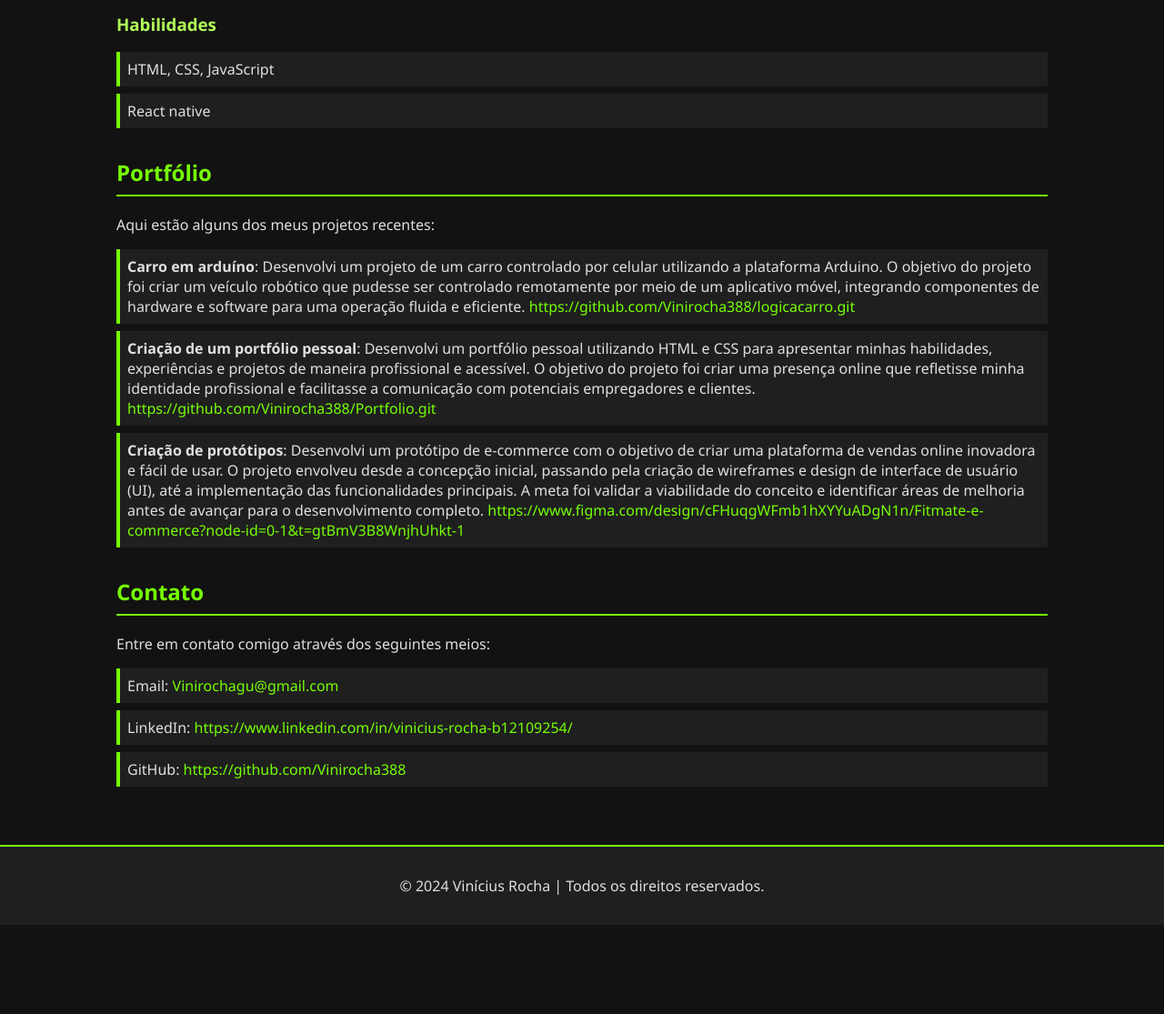
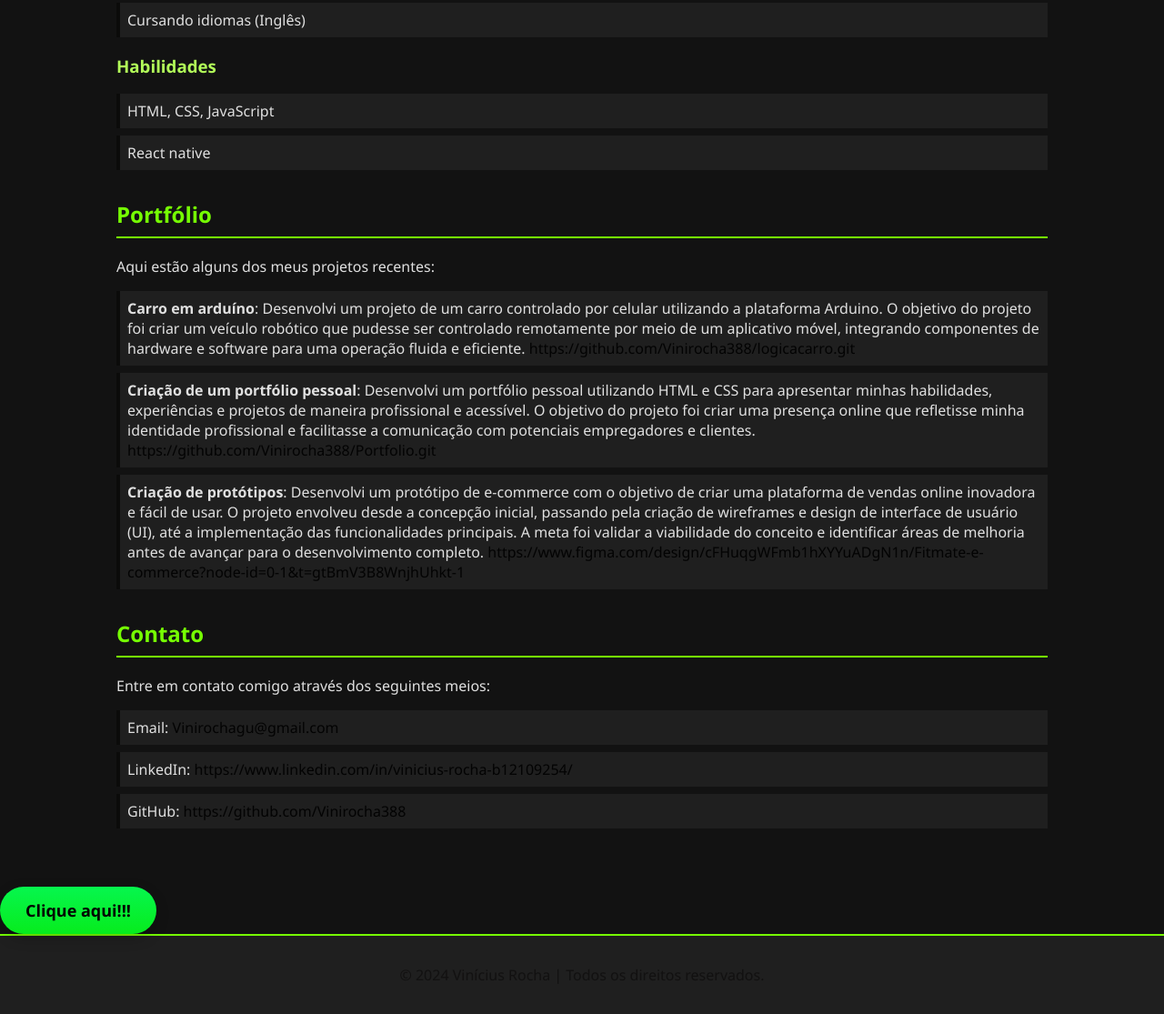
Before and after one commit to Vinirocha388/curriculopessoal, a plain HTML site: page Curriculo.html in a window 1280 px wide. Shown: the part 817-1932 px from the top of the page at 91% size. Before the commit the page ends 1834 px from the top, so only its background shows below. Drawn offline with Linux system fonts and the light colour scheme.

Commit message:
Upload 2 on cloud

```diff
--- a/Curriculo.html
+++ b/Curriculo.html
@@ -33,8 +33,8 @@
             <li><strong>Newpack</strong> - Cargo: Desenvolvedor Full stack (Junho 2024- Agosto 2024)
                 <ul>
                     <li>Desenvolvimento de logins</li>
-                    <li>Desenvolvedor de formas de pagamento</li>
-                    <li>Desenvolvimento de entregas</li>
+                    <li>Desenvolvedor de abas de produto</li>
+                    <li>Desenvolvimento de abas de entrega</li>
                 </ul>
             </li>
         </ul>
@@ -43,6 +43,7 @@
         <ul>
             <li><strong>SENAI Valinhos</strong> - Técnico em Desenvolvimento de Sistemas</li>
             <li><strong>SESI 299</strong> - Ensino básico</li>
+            <li>Cursando idiomas (Inglês)</li>
         </ul>
 
         <h3>Habilidades</h3>
@@ -77,6 +78,12 @@
     </section>
 </div>
 
+<button class="beautiful-button">
+    <a href="https://www.instagram.com/viniciusalexandro/" </a>
+    Clique aqui!!!
+
+  </button>
+
 <footer>
     <p>&copy; 2024 Vinícius Rocha | Todos os direitos reservados.</p>
 </footer>
--- a/assets/stylecurri.css
+++ b/assets/stylecurri.css
@@ -74,7 +74,7 @@ h2 {
     background-color: #1F1F1F;
     margin: 0.5rem 0;
     padding: 0.5rem;
-    border-left: 4px solid #76FF03;
+    border-left: 4px solid #0b0b0a;
 }
 
 .section ul ul {
@@ -87,7 +87,7 @@ h2 {
 }
 
 a {
-    color: #76FF03;
+    color: #030303;
     text-decoration: none;
 }
 
@@ -99,6 +99,68 @@ footer {
     text-align: center;
     padding: 1rem 0;
     background-color: #1F1F1F;
-    color: #E0E0E0;
+    color: #121111;
     border-top: 2px solid #76FF03;
 }
+
+.beautiful-button {
+    position: relative;
+    display: inline-block;
+    background: linear-gradient(to bottom, #06f64e, #07ec1d);
+   /* Gradient background */
+    color: rgb(6, 2, 2);
+   /* White text color */
+    font-family: "Segoe UI", sans-serif;
+   /* Stylish and legible font */
+    font-weight: bold;
+    font-size: 18px;
+   /* Large font size */
+    border: none;
+   /* No border */
+    border-radius: 30px;
+   /* Rounded corners */
+    padding: 14px 28px;
+   /* Large padding */
+    cursor: pointer;
+   /* Cursor on hover */
+    box-shadow: 0 5px 15px rgba(0, 0, 0, 0.2);
+   /* Subtle shadow */
+    animation: button-shimmer 2s infinite;
+    transition: all 0.3s ease-in-out;
+   /* Smooth transition */
+  }
+
+  /* Hover animation */
+  .beautiful-button:hover {
+    background: linear-gradient(to bottom, #08e94b, #0bed3c);
+    animation: button-particles 1s ease-in-out infinite;
+    transform: translateY(-2px);
+  }
+
+  /* Click animation */
+  .beautiful-button:active {
+    transform: scale(0.95);
+    box-shadow: 0 2px 10px rgba(6, 241, 131, 0.3);
+  }
+
+  /* Shimmer animation */
+  @keyframes button-shimmer {
+    0% {
+      background-position: left top;
+    }
+
+    100% {
+      background-position: right bottom;
+    }
+  }
+
+  /* Particle animation */
+  @keyframes button-particles {
+    0% {
+      background-position: left top;
+    }
+
+    100% {
+      background-position: right bottom;
+    }
+  }
```
